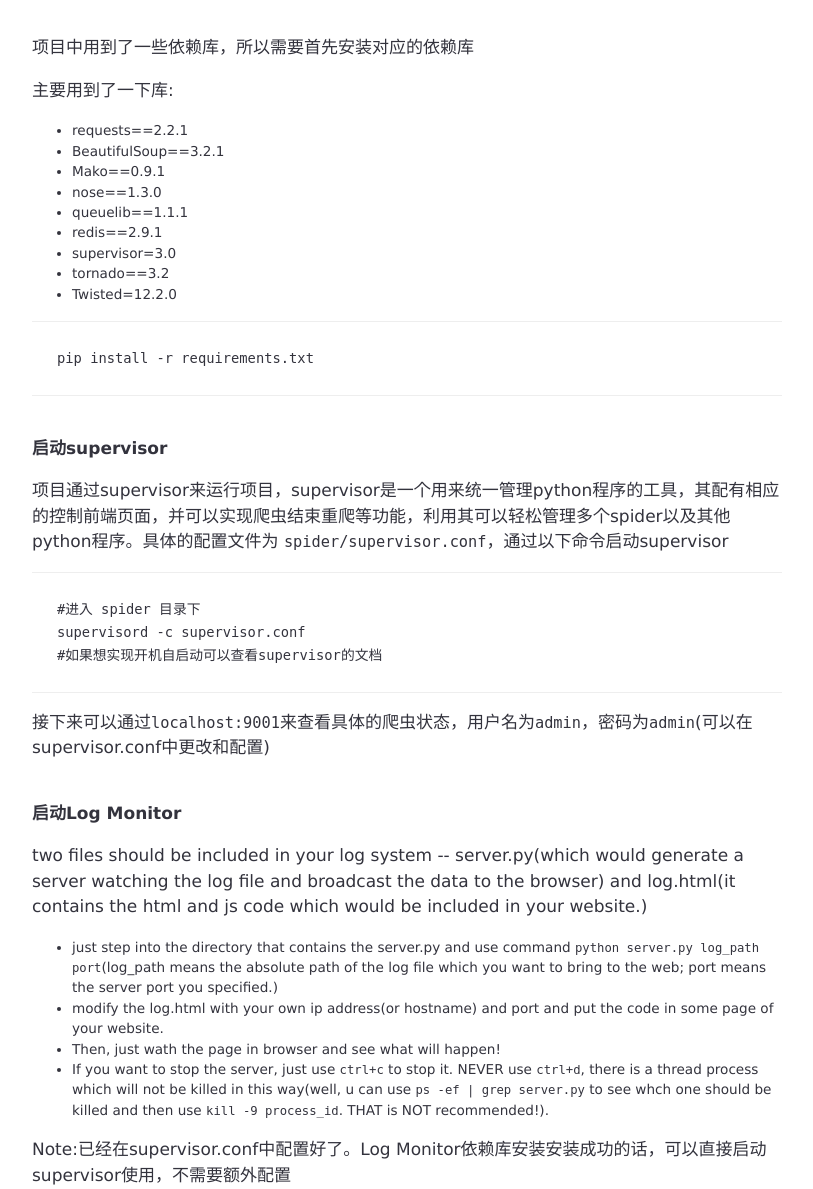
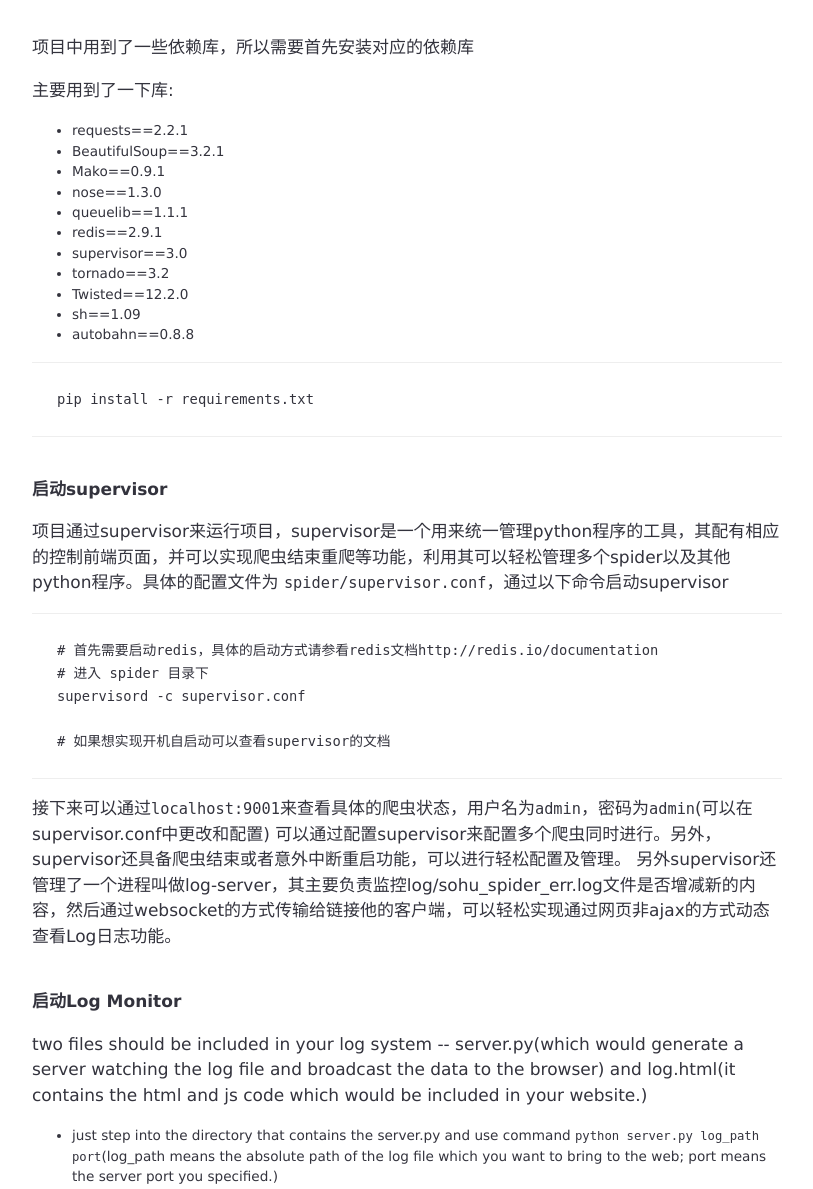
Before and after one commit to wh1100717/tv.sohu_spider, a Python web app: template web/templates/index.html in a window 1280 px wide. Shown: the part 1986-3175 px from the top of the page, without its empty margins (233-1046 px from the left). Run offline with Jinja, Linux system fonts and the light colour scheme; the template is opened without the code that fills it, so the values that code supplies are empty; some web fonts are replaced.

Commit message:
Update doc

```diff
--- a/requirements.txt
+++ b/requirements.txt
@@ -4,6 +4,8 @@
 nose==1.3.0
 queuelib==1.1.1
 redis==2.9.1
-supervisor=3.0
+supervisor==3.0
 tornado==3.2
-Twisted=12.2.0
+Twisted==12.2.0
+sh==1.09
+autobahn==0.8.8
--- a/web/templates/index.html
+++ b/web/templates/index.html
@@ -20,17 +20,23 @@
 <li>nose==1.3.0</li>
 <li>queuelib==1.1.1</li>
 <li>redis==2.9.1</li>
-<li>supervisor=3.0</li>
+<li>supervisor==3.0</li>
 <li>tornado==3.2</li>
-<li>Twisted=12.2.0</li>
+<li>Twisted==12.2.0</li>
+<li>sh==1.09</li>
+<li>autobahn==0.8.8</li>
 </ul>
 <pre><code>pip install -r requirements.txt</code></pre>
 <h3 id="-supervisor">启动supervisor</h3>
 <p>项目通过supervisor来运行项目，supervisor是一个用来统一管理python程序的工具，其配有相应的控制前端页面，并可以实现爬虫结束重爬等功能，利用其可以轻松管理多个spider以及其他python程序。具体的配置文件为 <code>spider/supervisor.conf</code>，通过以下命令启动supervisor</p>
-<pre><code>#进入 spider 目录下
+<pre><code># 首先需要启动redis，具体的启动方式请参看redis文档http://redis.io/documentation
+# 进入 spider 目录下
 supervisord -c supervisor.conf
-#如果想实现开机自启动可以查看supervisor的文档</code></pre>
-<p>接下来可以通过<code>localhost:9001</code>来查看具体的爬虫状态，用户名为<code>admin</code>，密码为<code>admin</code>(可以在supervisor.conf中更改和配置)</p>
+
+# 如果想实现开机自启动可以查看supervisor的文档</code></pre>
+<p>接下来可以通过<code>localhost:9001</code>来查看具体的爬虫状态，用户名为<code>admin</code>，密码为<code>admin</code>(可以在supervisor.conf中更改和配置)
+可以通过配置supervisor来配置多个爬虫同时进行。另外，supervisor还具备爬虫结束或者意外中断重启功能，可以进行轻松配置及管理。
+另外supervisor还管理了一个进程叫做log-server，其主要负责监控log/sohu_spider_err.log文件是否增减新的内容，然后通过websocket的方式传输给链接他的客户端，可以轻松实现通过网页非ajax的方式动态查看Log日志功能。</p>
 <h3 id="-log-monitor">启动Log Monitor</h3>
 <p>two files should be included in your log system -- server.py(which would generate a server watching the log file and broadcast the data to the browser) and log.html(it contains the html and js code which would be included in your website.)</p>
 <ul>
```
Also changed, not shown: web/generator/static/index.md (+10 -4 lines), 1 other file.
